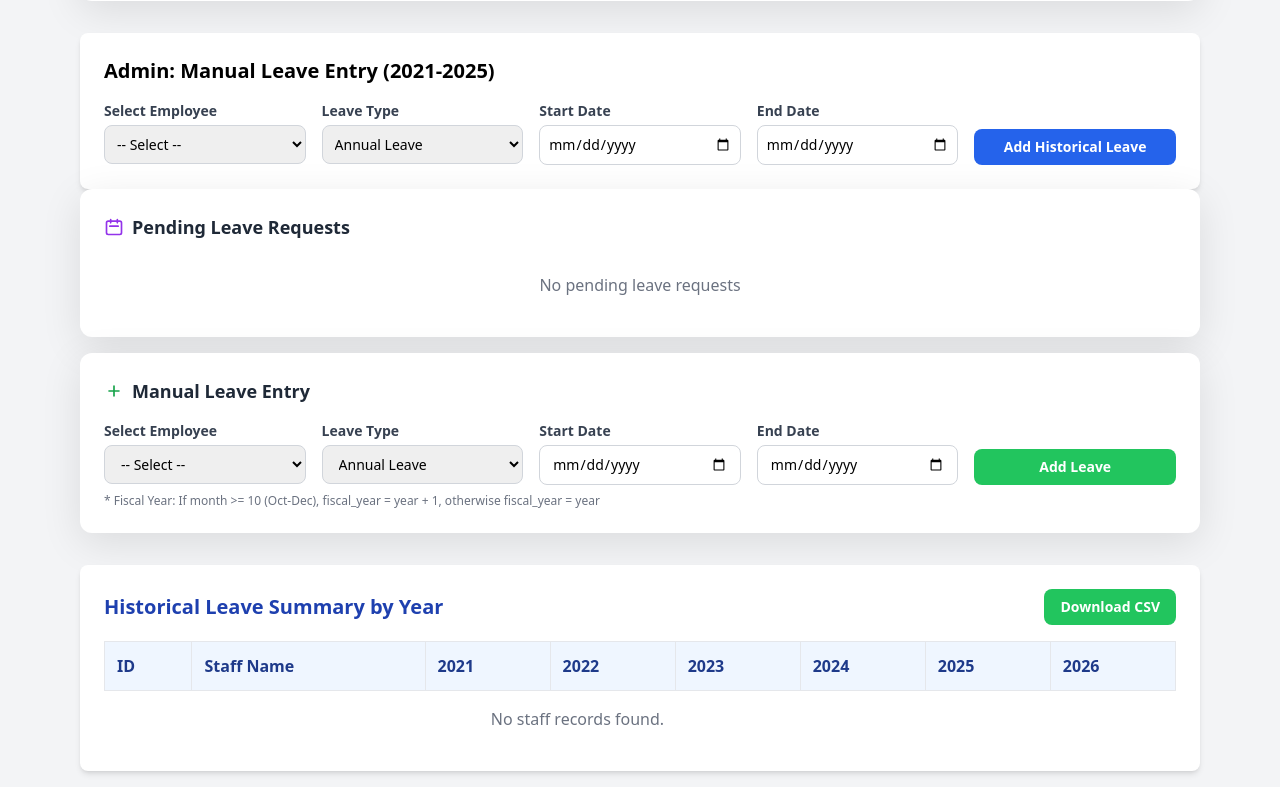
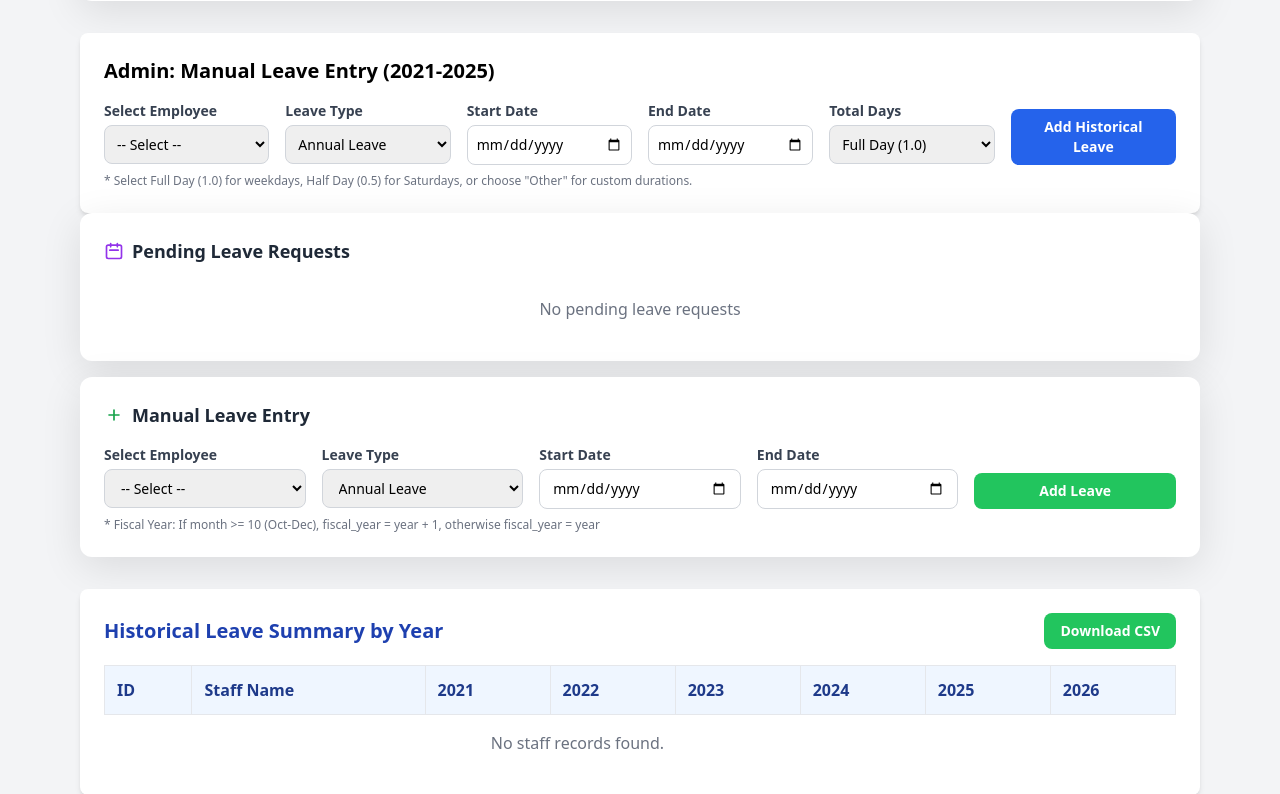
Before and after one commit to sew49/AISL-, a Flask app: page /admin/dashboard in a window 1280 px wide. Shown: the part 435-1229 px from the top of the page. Run offline with Flask 3, Linux system fonts and the light colour scheme; the visitor is signed in with stand-in values (Sample User, id 1); some libraries are stand-ins or nearby versions.

Commit message:
Update Historical Manual Entry form with Total Days dropdown and float handling for Supabase
- Add Total Days dropdown (Full Day 1.0, Half Day 0.5, Other for manual entry)
- Update app.py add_historical_leave route to use float() for decimal values
- Works for any weekday (Monday, Wednesday, Friday, etc.)

```diff
--- a/attendance_system/app.py
+++ b/attendance_system/app.py
@@ -635,7 +635,23 @@
                                 employees=Staff.query.filter_by(is_active=True).order_by(Staff.employee_code.asc()).all(),
                                 error='End date must be after start date')
 
-        total_days = calculate_leave_days(start_date, end_date)
+        # Get total_days from form - use float() to ensure decimal is saved correctly in Supabase
+        total_days_str = request.form.get('total_days', '').strip()
+        if total_days_str and total_days_str != 'other':
+            # Use the value from dropdown (1.0 or 0.5) or manual entry
+            try:
+                total_days = float(total_days_str)
+                if total_days <= 0:
+                    return render_template('admin/add_historical_leave.html',
+                                        employees=Staff.query.filter_by(is_active=True).order_by(Staff.employee_code.asc()).all(),
+                                        error='Days must be a positive number')
+            except ValueError:
+                return render_template('admin/add_historical_leave.html',
+                                    employees=Staff.query.filter_by(is_active=True).order_by(Staff.employee_code.asc()).all(),
+                                    error='Invalid days value. Please enter a number.')
+        else:
+            # Auto-calculate from dates if no manual input
+            total_days = calculate_leave_days(start_date, end_date)
 
         staff_member = Staff.query.get(emp_id)
         department = staff_member.department if staff_member and staff_member.department else 'Operations'
--- a/attendance_system/main.py
+++ b/attendance_system/main.py
@@ -489,8 +489,8 @@
         employees = Employee.query.filter_by(IsActive=True).order_by(Employee.EmployeeCode.asc()).all()
         print(f"👥 Active employees found: {len(employees)}")
 
-        # Get today's attendance records (most recent 22)
-        attendance = Attendance.query.order_by(Attendance.AttendanceID.desc()).limit(22).all()
+        # Get last 50 attendance records ordered by timestamp (most recent first)
+        attendance = Attendance.query.order_by(Attendance.AttendanceID.desc()).limit(50).all()
         print(f"📋 Recent attendance records: {len(attendance)}")
 
         # Debug: Also get all attendance to see if there are any records at all
@@ -646,7 +646,24 @@
                                 employees=Employee.query.filter_by(IsActive=True).order_by(Employee.EmployeeCode.asc()).all(),
                                 error='End date must be after start date')
 
-        total_days = calculate_leave_days_python(start_date, end_date)
+        # Check if manual days input is provided
+        total_days_str = request.form.get('total_days', '').strip()
+        if total_days_str:
+            # Use manual input as float
+            try:
+                total_days = float(total_days_str)
+                if total_days <= 0:
+                    return render_template('admin/add_historical_leave.html',
+                                        employees=Employee.query.filter_by(IsActive=True).order_by(Employee.EmployeeCode.asc()).all(),
+                                        error='Days must be a positive number')
+            except ValueError:
+                return render_template('admin/add_historical_leave.html',
+                                    employees=Employee.query.filter_by(IsActive=True).order_by(Employee.EmployeeCode.asc()).all(),
+                                    error='Invalid days value. Please enter a number.')
+        else:
+            # Auto-calculate from dates
+            total_days = calculate_leave_days_python(start_date, end_date)
+
         fiscal_year = get_fiscal_year_python(start_date)
 
         employee = Employee.query.get(emp_id)
--- a/attendance_system/templates/admin/dashboard.html
+++ b/attendance_system/templates/admin/dashboard.html
@@ -169,7 +169,7 @@
     <!-- Manual Leave Entry Form (2021-2025) -->
     <div class="mt-8 bg-white p-6 rounded-lg shadow-md">
         <h3 class="text-xl font-bold mb-4">Admin: Manual Leave Entry (2021-2025)</h3>
-        <form action="{{ url_for('add_historical_leave') }}" method="POST" class="grid grid-cols-1 md:grid-cols-2 lg:grid-cols-5 gap-4">
+        <form action="{{ url_for('add_historical_leave') }}" method="POST" class="grid grid-cols-1 md:grid-cols-2 lg:grid-cols-6 gap-4">
             <div>
                 <label class="block text-gray-700 text-sm font-bold mb-1">Select Employee</label>
                 <select name="emp_id" class="w-full border border-gray-300 rounded-lg p-2 text-sm" required>
@@ -194,13 +194,54 @@
                 <label class="block text-gray-700 text-sm font-bold mb-1">End Date</label>
                 <input type="date" name="end_date" class="w-full border border-gray-300 rounded-lg p-2 text-sm" required>
             </div>
+            <div>
+                <label class="block text-gray-700 text-sm font-bold mb-1">Total Days</label>
+                <select name="total_days" id="total_days" class="w-full border border-gray-300 rounded-lg p-2 text-sm" required onchange="toggleOtherDays()">
+                    <option value="1.0">Full Day (1.0)</option>
+                    <option value="0.5">Half Day (0.5)</option>
+                    <option value="other">Other (manual entry)</option>
+                </select>
+                <input type="number" id="other_days" name="other_days" step="0.5" min="0.5" max="30" class="w-full border border-gray-300 rounded-lg p-2 text-sm mt-1" style="display:none;" placeholder="Enter days (e.g. 1.5, 5.0)">
+            </div>
             <div class="flex items-end">
                 <button type="submit" class="bg-blue-600 text-white px-4 py-2 rounded-lg hover:bg-blue-700 w-full text-sm font-bold">
                     Add Historical Leave
                 </button>
             </div>
         </form>
+        <p class="text-xs text-gray-500 mt-2">
+            * Select Full Day (1.0) for weekdays, Half Day (0.5) for Saturdays, or choose "Other" for custom durations.
+        </p>
     </div>
+
+    <script>
+        function toggleOtherDays() {
+            var select = document.getElementById('total_days');
+            var otherInput = document.getElementById('other_days');
+            if (select.value === 'other') {
+                otherInput.style.display = 'block';
+                otherInput.setAttribute('required', 'required');
+            } else {
+                otherInput.style.display = 'none';
+                otherInput.removeAttribute('required');
+                otherInput.value = '';
+            }
+        }
+
+        // Also handle form submission to set the correct total_days value
+        document.querySelector('form[action*="add_historical_leave"]').addEventListener('submit', function(e) {
+            var select = document.getElementById('total_days');
+            var otherInput = document.getElementById('other_days');
+            if (select.value === 'other') {
+                // Replace 'other' with the actual entered value
+                var hiddenInput = document.createElement('input');
+                hiddenInput.type = 'hidden';
+                hiddenInput.name = 'total_days';
+                hiddenInput.value = otherInput.value;
+                this.appendChild(hiddenInput);
+            }
+        });
+    </script>
 
     <!-- Pending Leave Requests -->
     <section class="bg-white rounded-xl card-shadow p-4 md:p-6">
```
Also changed, not shown: attendance_system/routes/staff_routes.py (+6 -1 lines), attendance_system/templates/admin/add_historical_leave.html (+17 -0 lines), attendance_system/templates/staff/index.html (+15 -3 lines).
